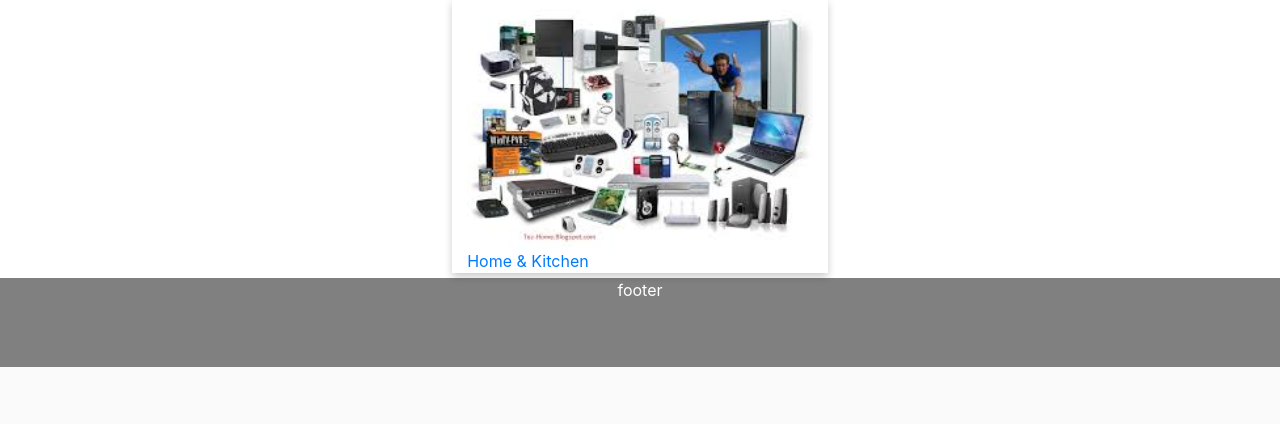
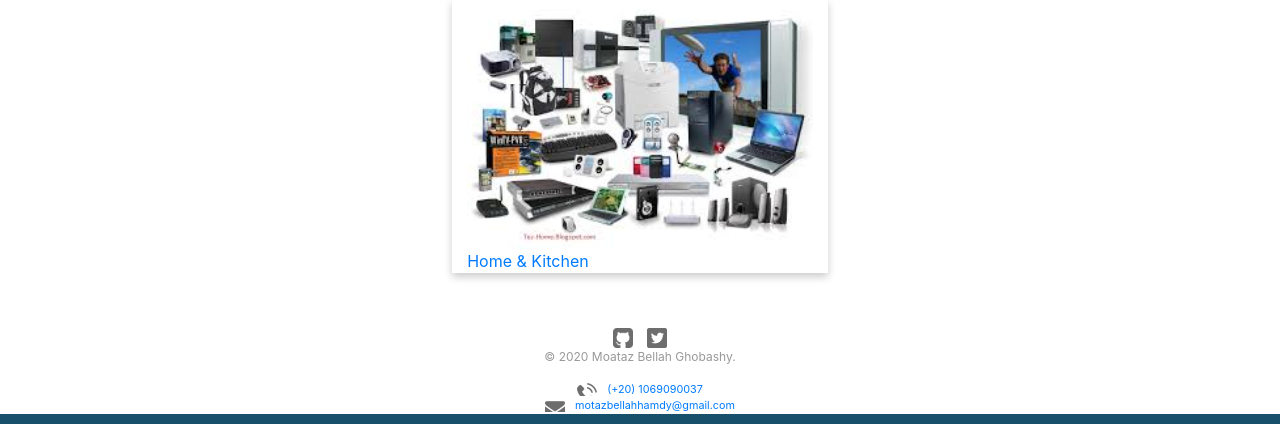
Before and after one commit to MotazBellah/ecommerce, a Django app: page / in a window 1280 px wide. Shown: the part 962-1386 px from the top of the page. Before the commit the page ends 1329 px from the top, so only its background shows below. Run offline with Django 3.2, Linux system fonts and the light colour scheme; a user stored in the database is signed in; data comes from the database, SQL or seed files in the repository; some libraries are stand-ins or nearby versions.

Commit message:
Added social icons

```diff
--- a/store/static/style.css
+++ b/store/static/style.css
@@ -182,16 +182,16 @@
 }
 
 .wrap {
-    min-height: calc(100vh - 89px);
+    min-height: calc(100vh - 64px);
 }
 
 .footer {
-
-  min-height: 89px;
-  width: 100%;
-  background-color: #808080;
-  color: white;
-  text-align: center;
+    font-size: 0.75em;
+    text-align: center;
+    padding-top: 50px;
+    color: #999;
+    border-bottom: 10px solid #17506b;
+    width: 100%;
 }
 
 @media (min-width: 769) {
@@ -199,3 +199,35 @@
         min-height: calc(100vh - 89px);
     }
 }
+
+.social-icon {
+    width: 20px;
+    height: 20px;
+    margin: 0 5px;
+
+}
+
+.contact-info {
+    list-style: none;
+    padding: 0;
+    margin: 0;
+    font-size: 0.9em;
+}
+
+.contact-info a {
+    /* display: block; */
+    min-height: 20px;
+    background-repeat: no-repeat;
+    background-size: 20px 20px;
+    padding: 0 0 0 30px;
+    margin: 0 0 10px;
+}
+
+
+.contact-info li.phone a {
+    background-image: url('../static/telephone.png');
+}
+
+.contact-info li.mail a {
+    background-image: url('../static/envelope.png');
+}
--- a/store/templates/components/footer.html
+++ b/store/templates/components/footer.html
@@ -1,3 +1,15 @@
+{% load static %}
+
 <footer class="footer">
-    <p>footer</p>
+    <div class="left">
+        <a href="https://github.com/MotazBellah" target="_blank"><img class="social-icon" src="{% static 'github-logo.png' %}" alt="github Logo"></a>
+        <a href="https://twitter.com/AndroidBellah" target="_blank"><img  class="social-icon" src="{% static 'twitter.png' %}" alt="Twitter Logo"></a>
+        <p>&copy; 2020 Moataz Bellah Ghobashy.</p>
+    </div>
+
+
+    <ul class="contact-info">
+        <li class="phone"><a href="tel:0201069090037">(+20) 1069090037</a></li>
+        <li class="mail"><a href="mailto:motazbellahhamdy@gmail.com" target="_blank">motazbellahhamdy@gmail.com</a></li>
+    </ul>
 </footer>
```
Also changed, not shown: store/static/envelope.png (added), store/static/github-logo.png (added), store/static/mail.png (added), store/static/telephone.png (added), store/static/telephone1.png (added), store/static/twitter.png (added).
